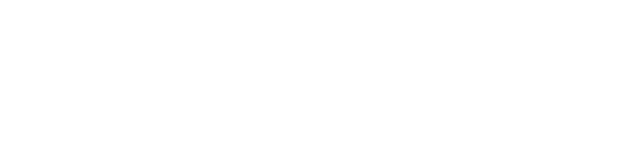
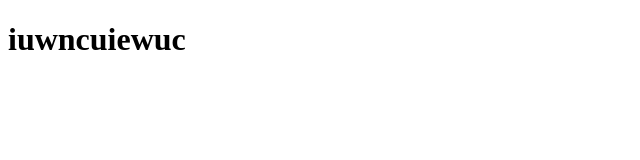
Before and after one commit to NishnathRai/abs, a plain HTML site: page index.html in a window 1280 px wide. Shown: the whole page, without its empty margins (0-640 px from the left). Drawn offline with Linux system fonts and the light colour scheme.

Commit message:
edited index.html

```diff
--- a/index.html
+++ b/index.html
@@ -6,6 +6,7 @@
     <title>Document</title>
 </head>
 <body>
+    <h1>iuwncuiewuc</h1>
 
 </body>
 </html>
```
